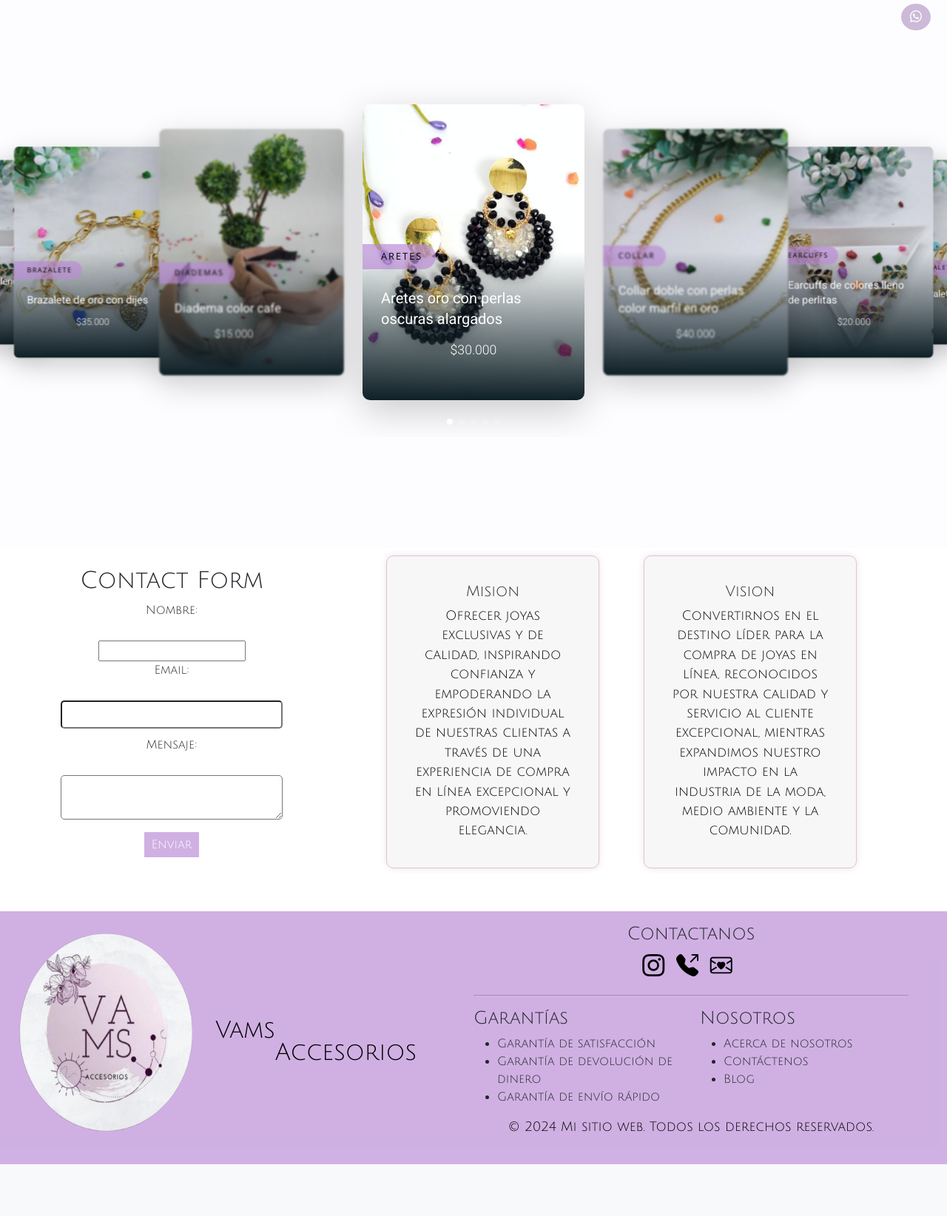
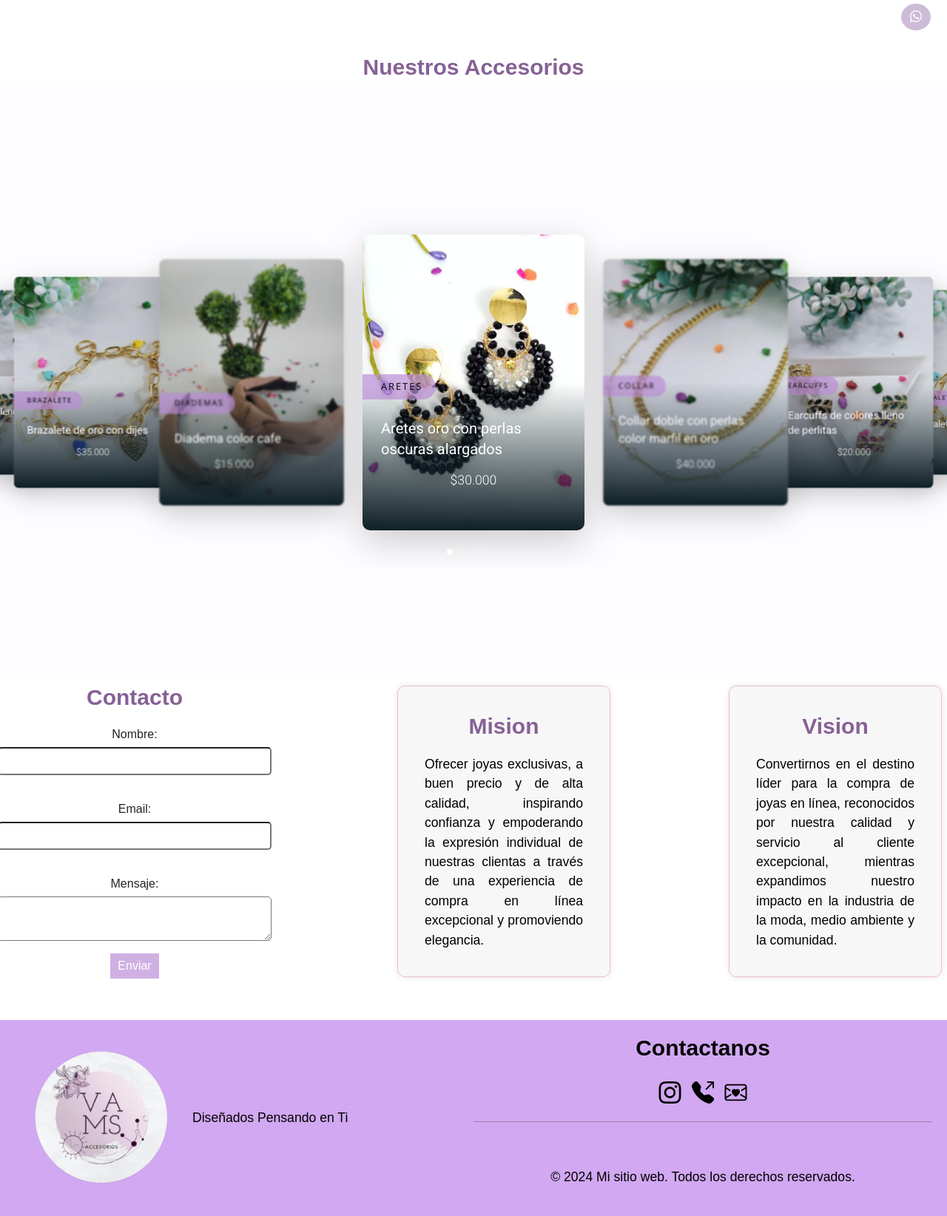
Before and after one commit to lunaap2/ProyectoFinal, a Django app: page / in a window 1280 px wide. Shown: the part 737-2381 px from the top of the page at 74% size. Before the commit the page ends 2311 px from the top, so only its background shows below. Run offline with Django 5.2, Linux system fonts and the light colour scheme.

Commit message:
modificaciones esteticas

```diff
--- a/static/assets/css/styles.css
+++ b/static/assets/css/styles.css
@@ -1,23 +1,20 @@
-@import url('https://fonts.googleapis.com/css2?family=Bubblegum+Sans&family=Julius+Sans+One&display=swap');
-
-
-.dv1{
-    background-color: beige;
+.dv1 {
+  background-color: #fbeffc;
 }
-.container{
+.container {
   display: flex;
   justify-content: center;
   align-items: center;
   height: 100hv;
 }
 body {
-    font-family: "Julius Sans One", sans-serif;
+  font-family: sans-serif;
   font-weight: 400;
   font-style: normal;
 }
 
 #contactForm {
-    width: 300px;
+  width: 370px;
   border-radius: 9px;
   margin: 0 auto;
 }
@@ -29,6 +26,7 @@
 }
 
 #contactForm input[type="email"],
+#contactForm input[type="text"],
 #contactForm textarea {
   width: 100%;
   padding: 5px;
@@ -37,7 +35,7 @@
 }
 
 #contactForm input[type="submit"] {
-    background-color:  rgba(187, 141, 214, 0.685);
+  background-color: rgba(187, 141, 214, 0.685);
   color: white;
   padding: 5px 10px;
   border: none;
@@ -45,7 +43,7 @@
 }
 
 #contactForm input[type="submit"]:hover {
-    background-color:  rgba(187, 141, 214, 0.685);
+  background-color: rgba(187, 141, 214, 0.685);
 }
 
 .card-container {
@@ -79,7 +77,7 @@
   max-width: 1000px;
   margin: 100px;
   width: 18rem;
-      background-color:  rgba(187, 141, 214, 0.685);
+  background-color: rgba(187, 141, 214, 0.685);
   padding: 25px;
   box-shadow: 0px 0px 10px rgba(0, 0, 0, 0.1);
   border-radius: 5px;
--- a/vams/templates/InicioSesion.html
+++ b/vams/templates/InicioSesion.html
@@ -15,7 +15,7 @@
         <nav class="navbar navbar-expand-lg bg-body-tertiary">
           <div class="container-fluid">
             <a class="navbar-brand" href="#">
-              <img src="{% static '/assets/img/logo-vams.png' %}" alt="VAMS LOGO" width="80px" height="52px">
+              <img src="{% static '/assets/img/logo-vams.png' %}" alt="VAMS LOGO" width="80px" height="60px">
             </a>
             <button class="navbar-toggler" type="button" data-bs-toggle="collapse" data-bs-target="#navbarSupportedContent"
               aria-controls="navbarSupportedContent" aria-expanded="false" aria-label="Toggle navigation">
--- a/vams/templates/aretes.html
+++ b/vams/templates/aretes.html
@@ -16,7 +16,7 @@
   <nav class="navbar navbar-expand-lg bg-body-tertiary">
     <div class="container-fluid">
       <a class="navbar-brand" href="#">
-        <img src="{% static 'assets/img/logo-vams.png' %}" alt="VAMS LOGO" width="80px" height="52px">
+        <img src="{% static 'assets/img/logo-vams.png' %}" alt="VAMS LOGO" width="80px" height="60px">
       </a>
       <button class="navbar-toggler" type="button" data-bs-toggle="collapse" data-bs-target="#navbarSupportedContent"
         aria-controls="navbarSupportedContent" aria-expanded="false" aria-label="Toggle navigation">
--- a/vams/templates/collares.html
+++ b/vams/templates/collares.html
@@ -16,7 +16,7 @@
     <nav class="navbar navbar-expand-lg bg-body-tertiary">
         <div class="container-fluid">
           <a class="navbar-brand" href="#">
-            <img src="{% static 'assets/img/logo-vams.png' %}"alt="VAMS LOGO" width="80px" height="52px">
+            <img src="{% static 'assets/img/logo-vams.png' %}"alt="VAMS LOGO" width="80px" height="60px">
           </a>
           <button class="navbar-toggler" type="button" data-bs-toggle="collapse" data-bs-target="#navbarSupportedContent"
             aria-controls="navbarSupportedContent" aria-expanded="false" aria-label="Toggle navigation">
--- a/vams/templates/index.html
+++ b/vams/templates/index.html
@@ -21,7 +21,7 @@
   <nav class="navbar navbar-expand-lg bg-body-tertiary">
     <div class="container-fluid">
       <a class="navbar-brand" href="#">
-        <img src="{% static 'assets/img/logo-vams.png' %}" alt="VAMS LOGO" width="80px" height="52px">
+        <img src="{% static 'assets/img/logo-vams.png' %}" alt="VAMS LOGO" width="80px" height="60px">
       </a>
       <button class="navbar-toggler" type="button" data-bs-toggle="collapse" data-bs-target="#navbarSupportedContent"
         aria-controls="navbarSupportedContent" aria-expanded="false" aria-label="Toggle navigation">
@@ -77,24 +77,24 @@
     </div>
     <div class="carousel-inner">
       <div class="carousel-item active">
-        <img src="{% static 'assets/img/nav.jpeg' %}" width="100px " height="600px" class="d-block w-100" alt="...">
+        <img src="{% static 'assets/img/nav.png' %}" width="100px " height="650px" class="d-block w-100" alt="...">
         <div class="carousel-caption d-none d-md-block" style="color: black;">
-          <h5>AHORA NUEVAS PROMOCIONES</h5>
-          <p>..</p>
+          <h5 style="text-align: center; font-size: 30px; font-weight: bold; color: 0f0f0f; margin-bottom: 20px;"> </h5>
+          <p></p>
         </div>
       </div>
       <div class="carousel-item">
-        <img src="{% static 'assets/img/nav2.jpeg' %}" width="100px" height="600px" class="d-block w-100" alt="...">
+        <img src="{% static 'assets/img/nav03.png' %}" width="100px" height="650px" class="d-block w-100" alt="...">
         <div class="carousel-caption d-none d-md-block">
           <h5></h5>
-          <p>...</p>
+          <p></p>
         </div>
       </div>
       <div class="carousel-item">
-        <img src="{% static 'assets/img/nav3.jpeg' %}" width="100px" height="600px" class="d-block w-100" alt="...">
+        <img src="{% static 'assets/img/nav02.png' %}" width="100px" height="650px" class="d-block w-100" alt="...">
         <div class="carousel-caption d-none d-md-block" style="color: black;">
-          <h5>Tu sitio de confianza</h5>
-          <p>..</p>
+          <h5 style="text-align: center; font-size: 30px; font-weight: bold; color: 0f0f0f5; margin-bottom: 20px;"> </h5>
+          <p></p>
         </div>
       </div>
     </div>
@@ -106,9 +106,14 @@
       <span class="carousel-control-next-icon" aria-hidden="true"></span>
       <span class="visually-hidden">Next</span>
     </button>
+  </div><br>
+
+
+ <div>
+    <h2 style="text-align: center; font-size: 30px; font-weight: bold; color: #866195; padding: 50px 0 0 0;"> Nuestros Accesorios</h2>
   </div>
 
-  <!-- Cards -->
+
   <section>
     <div class="swiper">
       <div class="swiper-wrapper">
@@ -175,58 +180,50 @@
   <div class="container text-center">
     <div class="row align-items-start">
       <div class="col">
-        <h2>Contact Form</h2>
+        <h2 style="text-align: center; font-size: 30px; font-weight: bold; color: #866195; margin-bottom: 20px;">Contacto</h2>
         <form id="contactForm">
-          <label for="name">Nombre:</label><br>
+          <label for="name">Nombre:</label>
           <input type="text" id="name" name="name" required><br>
-          <label for="email">Email:</label><br>
+          <br><label for="email">Email:</label>
           <input type="email" id="email" name="email" required><br>
-          <label for="message">Mensaje:</label><br>
-          <textarea id="message" name="message" required></textarea><br>
+          <br><label for="message">Mensaje:</label>
+          <textarea id="message" name="message" required></textarea>
           <input type="submit" value="Enviar">
         </form>
       </div>
       </div><hr>
 
       <div class="col">
-        <div class="card" style="width: 18rem; margin-left: 140px;">
+        <div class="card" style="width: 18rem; margin-left: 170px;">
           <div class="card-body">
-            <h5 class="card-title">Mision</h5>
-            <p class="card-text" >Ofrecer joyas exclusivas y de calidad, inspirando confianza y empoderando la expresión individual de nuestras clientas a través de una experiencia de compra en línea excepcional y promoviendo elegancia.</p>
+            <h5 class="card-title" style="text-align: center; font-size: 30px; font-weight: bold; color: #866195; margin-bottom: 20px;">Mision</h5>
+            <p class="card-text" style= "text-align: justify">Ofrecer joyas exclusivas, a buen precio y de alta calidad, inspirando confianza y empoderando la expresión individual de nuestras clientas a través de una experiencia de compra en línea excepcional y promoviendo elegancia.</p>
           </div>
         </div>
       </div>
 
       <div class="col">
-        <div class="card" style="width: 18rem; margin-left: 50px;">
+        <div class="card" style="width: 18rem; margin-left: 150px;">
           <div class="card-body">
-            <h5 class="card-title">Vision</h5>
-            <p class="card-text" >Convertirnos en el destino líder para la compra de joyas en línea, reconocidos por nuestra calidad y servicio al cliente excepcional, mientras expandimos nuestro impacto en la industria de la moda, medio ambiente y la comunidad.</p>
+            <h5 class="card-title" style="text-align: center; font-size: 30px; font-weight: bold; color: #866195; margin-bottom: 20px;">Vision</h5>
+            <p class="card-text" style= "text-align: justify" >Convertirnos en el destino líder para la compra de joyas en línea, reconocidos por nuestra calidad y servicio al cliente excepcional, mientras expandimos nuestro impacto en la industria de la moda, medio ambiente y la comunidad.</p>
           </div>
         </div>
       </div>
     </div>
-  </div>
+  </div><br>
 
 
 
-  <footer class="mt-5 p-3" style="background-color: rgba(187, 141, 214, 0.685);">
-    <div class="container-fluid">
-      <div class="row">
-        <div class="row align-items-start">
-          <div class="container col-12 col-lg-6 col-md-4">
-            <img style="margin-top: 0; margin-left: -90px;" src= "{% static 'assets/img/logo-vams.png' %}"  alt="Vams logo"
-              width="300px" height="300px">
-            <h2 class="d-md-flex logo-name" style="color: rgb(0, 0, 0);">
-              Vams
-            </h2>
-            <h2 class="logo-name d-md-flex" style="color: rgb(0, 0, 0); margin-top: 60px;">
-              Accesorios
-            </h2>
+<br><footer style="background-color: #d1a8f1; padding: 20px; display: flex; flex-direction: column; align-items: center;">
+  <div style="display: flex; justify-content: space-between; width: 100%; max-width: 1320px;">
+      <div style="display: flex; align-items: center;">
+          <img src="{% static 'assets/img/logo-vams.png' %}" alt="Logo" style="width: 230px; height: 200PX; margin-right: 10px;">
+          <p style="font-style: serif; margin: 0;">Diseñados Pensando en Ti</p>
       </div>
 
       <div aling-start="center" class="col-12 col-lg-6 col-md-4" style="text-align:center;">
-            <h4>Contactanos</h4>
+        <h5 style="text-align: center; font-size: 30px; font-weight: bold; color: #040404; margin-bottom: 20px;">Contactanos</h5>
 
         <a style="color: black;" target="blank"
           href="https://www.instagram.com/vams.accesorios?igsh=dXBibnJ2cTBpdzJw">
@@ -236,38 +233,21 @@
             class="bi bi-telephone-outbound-fill"></i></a>
 
         <a style="color: black;" target="blank" href="..."> <i style="font-size: 30px; margin-right: 10px;"
-                class="bi bi-envelope-heart"></i></a>
+            class="bi bi-envelope-heart">
+        <hr>
+      </i></a>
+
+  <div style="text-align: center;">
+      <p>&copy;  2024 Mi sitio web. Todos los derechos reservados.</p>
+  </div>
+</footer>
 
 
-            <hr>
-
-            <div class="row">
-              <div class="col-12 col-lg-6 col-md-4" style="text-align: left;">
-                <h4>Garantías</h4>
-                <ul>
-                  <li href="#">Garantía de satisfacción</li>
-                  <li href="#">Garantía de devolución de dinero</li>
-                  <li href="#">Garantía de envío rápido</li>
-                </ul>
-              </div>
-              <div class="col-12 col-lg-6 col-md-4" style="text-align: left;">
-                <h4>Nosotros</h4>
-                <ul>
-                  <li href="#">Acerca de nosotros</li>
-                  <li href="#">Contáctenos</li>
-                  <li href="#">Blog</li><br>
-                </ul>
-              </div>
-            </div>
-            <p class="copyright">&copy; 2024 Mi sitio web. Todos los derechos reservados.</p>
-          </div>
-        </div>
-      </div>
-    </div>
-  </footer>
-</body>
 
 
+
+
+</body>
 
 </html>
 <script src="https://cdn.jsdelivr.net/npm/bootstrap@5.3.3/dist/js/bootstrap.bundle.min.js"
--- a/vams/templates/servicios.html
+++ b/vams/templates/servicios.html
@@ -14,7 +14,7 @@
         <nav class="navbar navbar-expand-lg bg-body-tertiary">
           <div class="container-fluid">
             <a class="navbar-brand" href="#">
-              <img src="{% static '/assets/img/logo-vams.png' %}" alt="VAMS LOGO" width="80px" height="52px">
+              <img src="{% static '/assets/img/logo-vams.png' %}" alt="VAMS LOGO" width="80px" height="60px">
             </a>
             <button class="navbar-toggler" type="button" data-bs-toggle="collapse" data-bs-target="#navbarSupportedContent"
               aria-controls="navbarSupportedContent" aria-expanded="false" aria-label="Toggle navigation">
@@ -97,7 +97,7 @@
         </div>
         <div class="servicio">
             <h2>Personalización</h2>
-            <img src="https://siemprehayalgoqueponerse.com/wp-contenido/uploads/2020/10/asesoras-de-imagen-personal-vigo-personal-shopper-siempre-hay-algo-que-ponerse-servicios-edited.jpg" class="card-img-top" alt="..."><br>
+            <img src="https://siemprehayalgoqueponerse.com/wp-contenido/uploads/2020/10/asesoras-de-imagen-personal-vigo-personal-shopper-siempre-hay-algo-que-ponerse-servicios-edited.jpg" class="card-img-top" alt="..." height="315px"><br>
             <br><p style= "text-align: justify">
               Permitir a las clientas personalizar algunos productos, como collares o pulseras, eligiendo colores, materiales o añadiendo iniciales.</p>
         </div>
```
Also changed, not shown: static/assets/css/nosotros.css (+18 -8 lines), vams/templates/sobrenosotros.html (+12 -1 lines), static/assets/img/nav.jpeg (deleted), static/assets/img/nav2.jpeg (deleted), static/assets/img/nav3.jpeg (deleted), 3 other files. Lines whose indentation alone changed are shown as unchanged.
